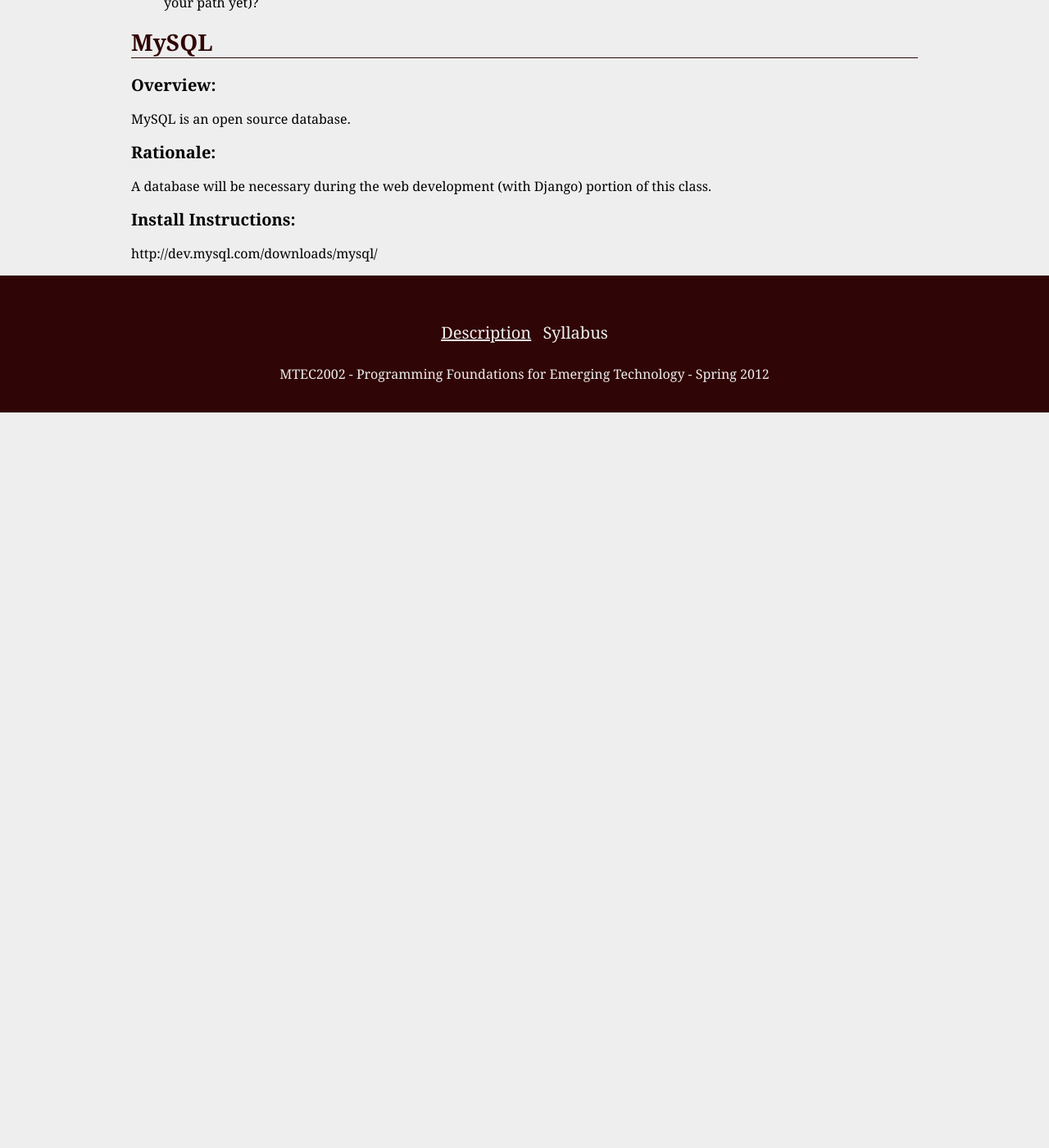
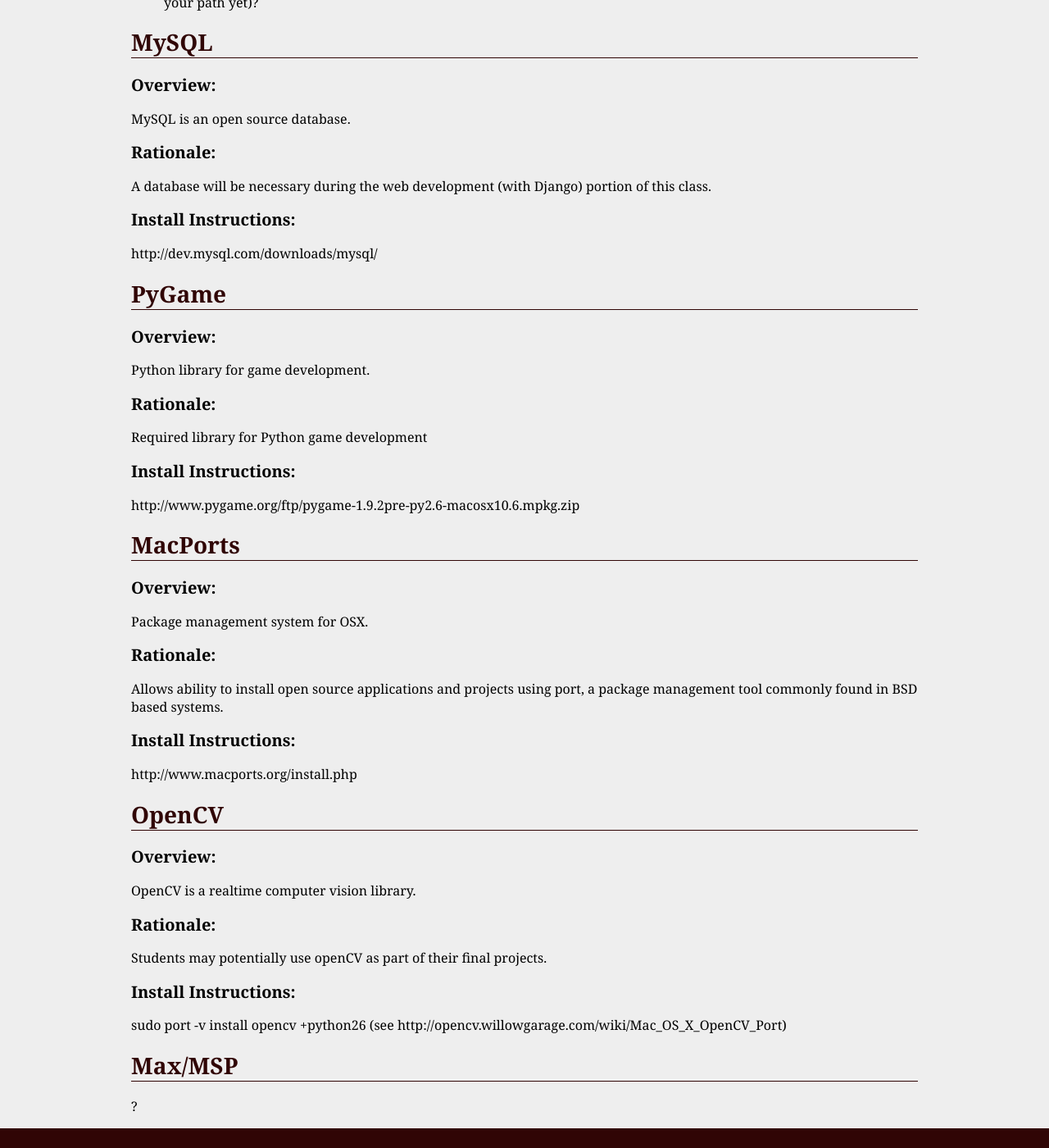
Before and after one commit to jversoza/MTEC2002, a Jekyll site: the page built from install.markdown, in a window 1280 px wide and 1400 px high, scrolled down 3346 px. Shown: the whole window at 82% size. Built offline with Jekyll 4.4.1, drawn with Linux system fonts in a browser that asks for light colours; before the commit the page ends 3849 px from its top, so only the background shows below that.

Commit message:
Additional installation requirements.

```diff
--- a/install.markdown
+++ b/install.markdown
@@ -120,3 +120,42 @@
 
 ##Install Instructions:
 http://dev.mysql.com/downloads/mysql/
+
+PyGame
+=====
+##Overview:
+Python library for game development.
+
+##Rationale:
+Required library for Python game development
+
+##Install Instructions:
+http://www.pygame.org/ftp/pygame-1.9.2pre-py2.6-macosx10.6.mpkg.zip
+
+MacPorts
+=====
+##Overview:
+Package management system for OSX.
+
+##Rationale:
+Allows ability to install open source applications and projects using port, a package management tool commonly found in BSD based systems.
+
+##Install Instructions:
+http://www.macports.org/install.php
+
+OpenCV
+=====
+##Overview:
+OpenCV is a realtime computer vision library.
+
+##Rationale:
+Students may potentially use openCV as part of their final projects.
+
+##Install Instructions:
+sudo port -v install opencv +python26
+(see http://opencv.willowgarage.com/wiki/Mac_OS_X_OpenCV_Port)
+
+
+Max/MSP
+=====
+?
```
